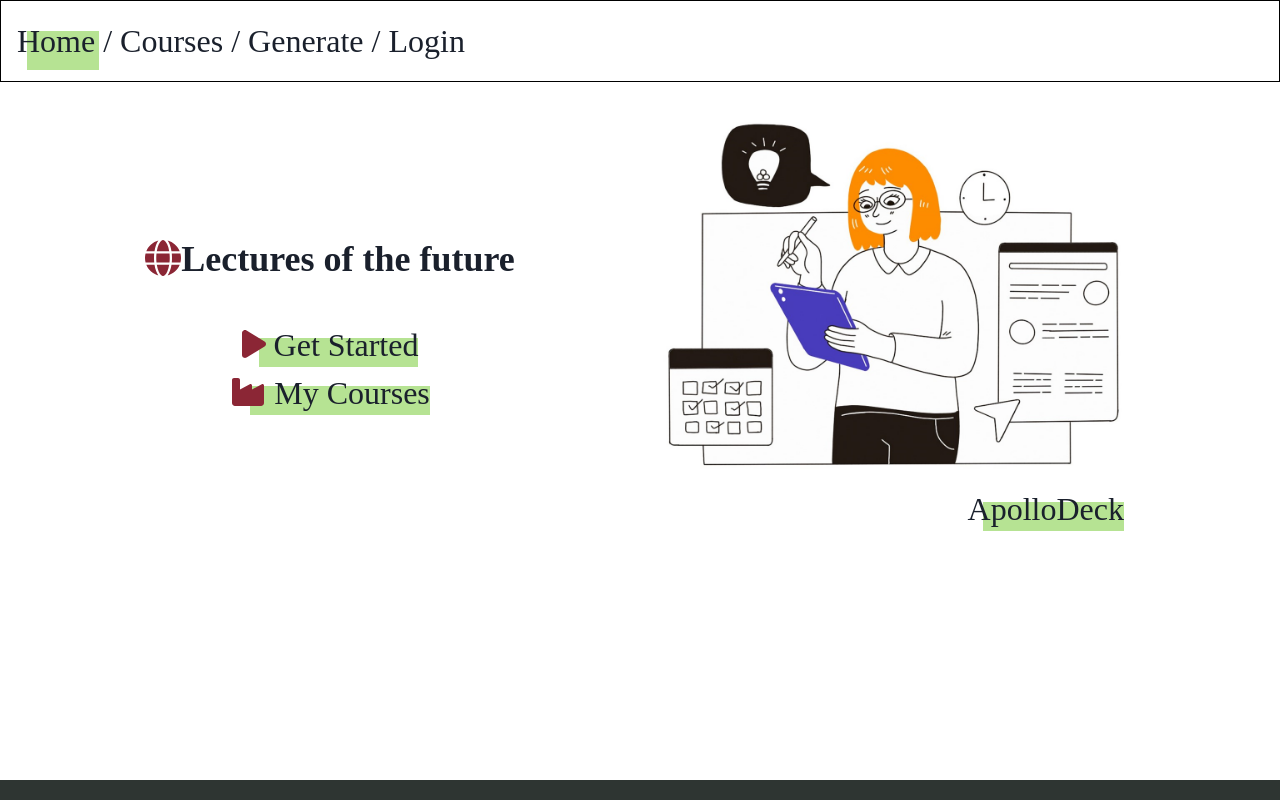
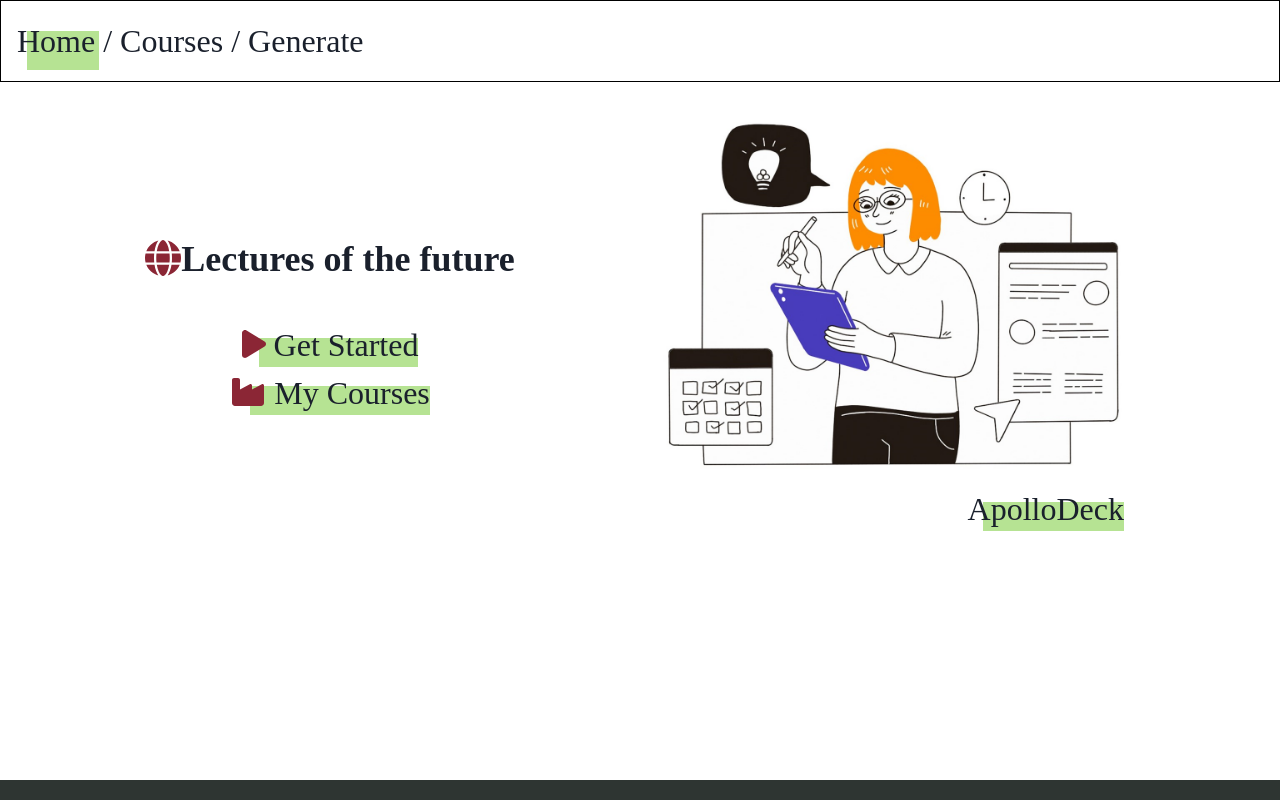
Before and after one commit to alishehbaz/ApolloDeck, a React (Vite) app in the folder frontend/: page /home in a window 1280 px wide. Built offline with nearby package versions, Linux system fonts and the light colour scheme.

Commit message:
rm: cleanup an unused page.
Signed-off-by: Zixuan James Li <p359101898@gmail.com>

```diff
--- a/frontend/src/App.tsx
+++ b/frontend/src/App.tsx
@@ -20,7 +20,6 @@ function App() {
             <Route path="lecture/:lectureId" element={<LectureDetails />} />
             <Route path="lectures/:courseId" element={<Lectures />} />
             <Route path="generate" element={<Generate />} />
-            <Route path="login" element={<Home />} />
             <Route path="*" element={<Navigate to="home" />} />
           </Route>
         </Routes>
--- a/frontend/src/components/NavBar.tsx
+++ b/frontend/src/components/NavBar.tsx
@@ -8,7 +8,7 @@ import {
 import getHighlightStyle from "../utils/highlight";
 import { useMatch, Link } from "react-router-dom";
 
-export const tabs = ["Home", "Courses", "Generate", "Login"];
+export const tabs = ["Home", "Courses", "Generate"];
 
 const LinkItem = (highlightStyle: any, tab: string) => {
   const isActiveTab = useMatch(tab);
--- a/frontend/src/layouts/BoxFlex.tsx
+++ b/frontend/src/layouts/BoxFlex.tsx
@@ -15,7 +15,7 @@ const BoxFlex = ({
         marginTop={3}
         gap="4"
         alignItems="left"
-        justifyContent="space-between"
+        justifyContent="flex-start"
         wrap="wrap"
       >
         {children}
```
